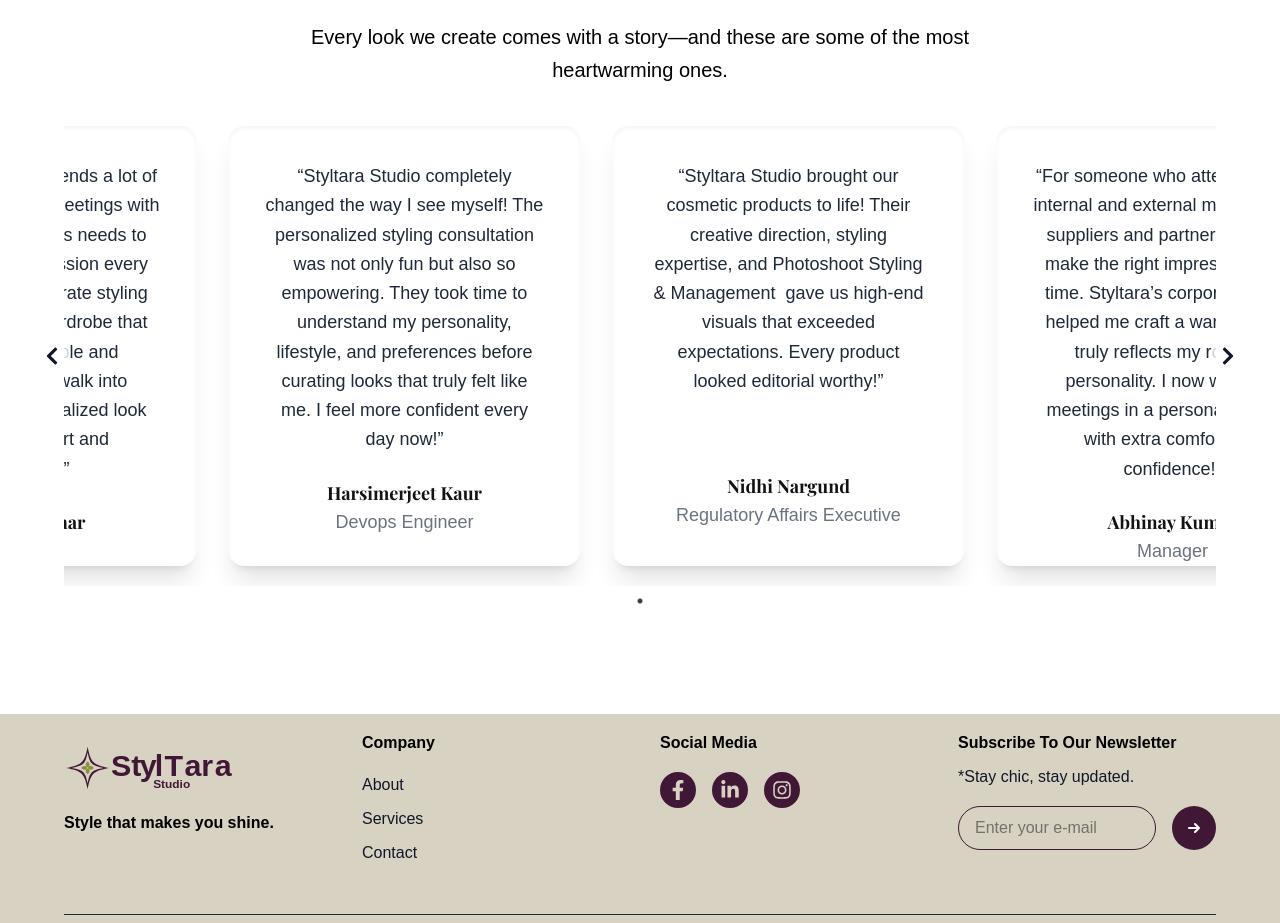
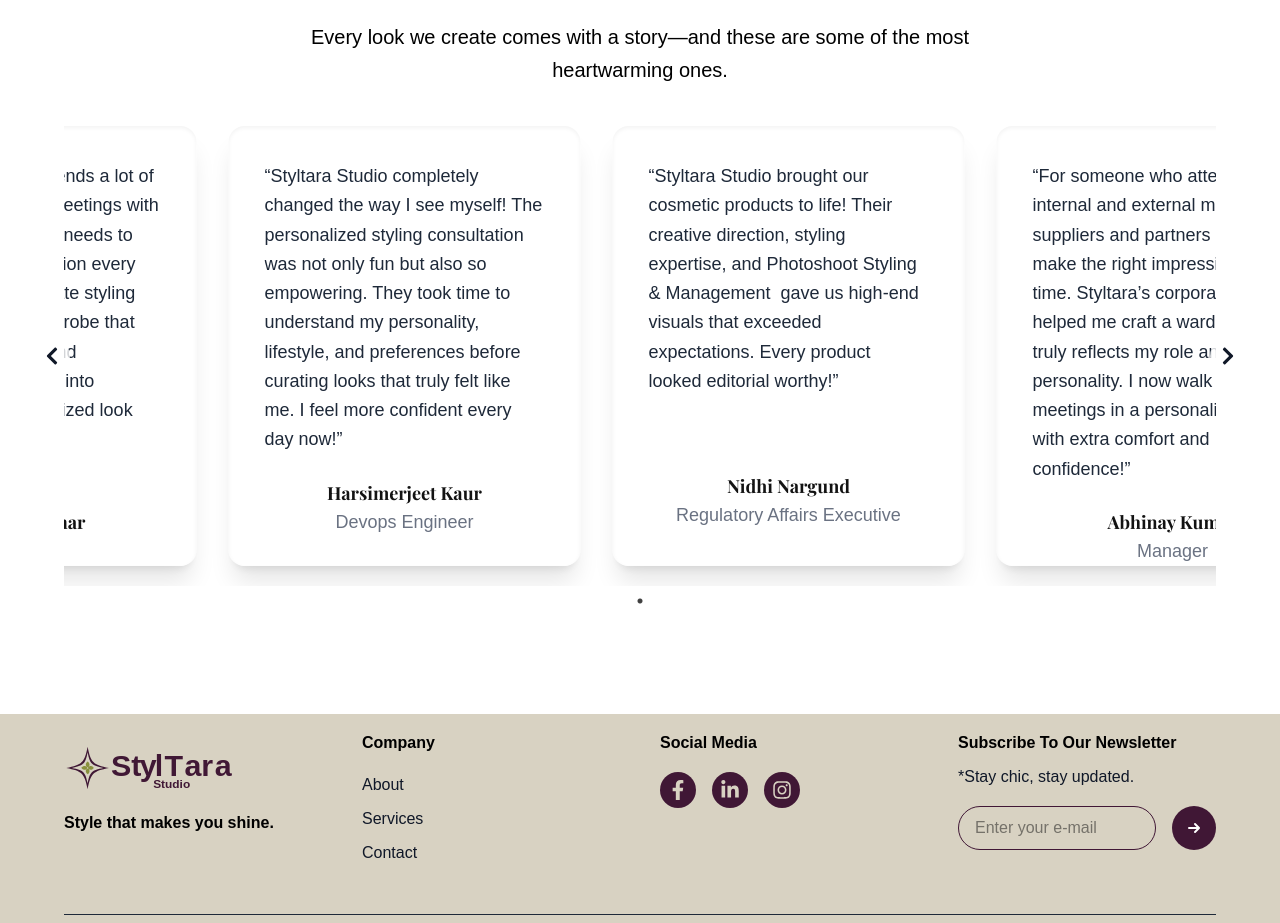
Before and after one commit to Mayank-StyledGenie/StylTaraStudiosIndia, a Next.js app: page / in a window 1280 px wide. Shown: the part 3609-4532 px from the top of the page. Built offline with nearby package versions, Linux system fonts and the light colour scheme.

Commit message:
Update WhatourClientsSay.tsx

```diff
--- a/src/components/sections/Homepagesections/WhatourClientsSay.tsx
+++ b/src/components/sections/Homepagesections/WhatourClientsSay.tsx
@@ -15,18 +15,23 @@
 
 const ClientCard = ({ name, title, description }: ClientCardProps) => {
     return (
-        <div className="rounded-2xl p-9 inset-shadow-sm shadow-xl h-110 flex flex-col mx-2 mb-5 text-center relative overflow-hidden">
-            <div className="flex-1 mb-6">
+        <div className="rounded-2xl p-9 inset-shadow-sm shadow-xl h-110 flex flex-col mx-2 mb-5 relative overflow-hidden">
+            {/* Fixed height content area with overflow-y auto */}
+            <div className="flex-1 flex flex-col">
+                {/* Description with fixed height to ensure consistency */}
+                <div className="flex-1 overflow-y-auto mb-6">
                     <p className={`${typography.body.B2} text-gray-800 text-sm leading-relaxed`}>
                         {description}
                     </p>
                 </div>
 
+                {/* Name and title section with fixed positioning at bottom */}
                 <div className="mt-auto">
                     <div className="flex justify-center gap-3">
-                    <div>
+                        <div className="text-center">
                             <h4 className={`${typography.body.B2} font-bold`}>{name}</h4>
                             <p className={`${typography.body.B2} text-gray-500`}>{title}</p>
+                        </div>
                     </div>
                 </div>
             </div>
```
Lines whose indentation alone changed are shown as unchanged.
